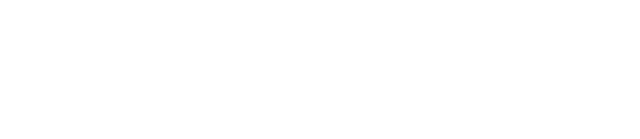
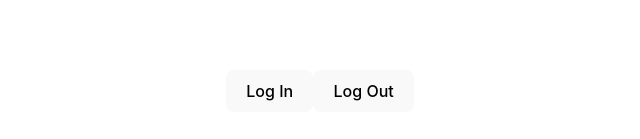
Before and after one commit to SeroTomas/FrontEnd, a React (Vite) app in the folder codecuakfront/: page /auth in a window 1280 px wide. Shown: the part 309-448 px from the top of the page, without its empty margins (320-960 px from the left). Built offline with nearby package versions, Linux system fonts and the light colour scheme.

Commit message:
add buttons login

```diff
--- a/codecuakfront/src/components/Auth/Auth.jsx
+++ b/codecuakfront/src/components/Auth/Auth.jsx
@@ -1,9 +1,13 @@
 import React from 'react'
 import LoginButton from '../blueprints/LoginButton'
-
+import LogoutButton from '../blueprints/LogOut'
+import Profile from '../blueprints/Perfil'
 const Auth = () => {
   return (
     <div>
+      <LoginButton />
+      <LogoutButton/>
+      <Profile />
     </div>
   )
 }
--- /dev/null
+++ b/codecuakfront/src/components/blueprints/LogOut.jsx
@@ -0,0 +1,14 @@
+import { useAuth0 } from "@auth0/auth0-react";
+import React from "react";
+
+const LogoutButton = () => {
+  const { logout } = useAuth0();
+
+  return (
+    <button onClick={() => logout({ logoutParams: { returnTo: window.location.origin } })}>
+      Log Out
+    </button>
+  );
+};
+
+export default LogoutButton;
--- /dev/null
+++ b/codecuakfront/src/components/blueprints/Perfil.jsx
@@ -0,0 +1,22 @@
+import { useAuth0 } from "@auth0/auth0-react";
+import React from "react";
+
+const Profile = () => {
+  const { user, isAuthenticated, isLoading } = useAuth0();
+
+  if (isLoading) {
+    return <div>Loading ...</div>;
+  }
+
+  return (
+    isAuthenticated && (
+      <div>
+        <img src={user.picture} alt={user.name} />
+        <h2>{user.name}</h2>
+        <p>{user.email}</p>
+      </div>
+    )
+  );
+};
+
+export default Profile;
```
